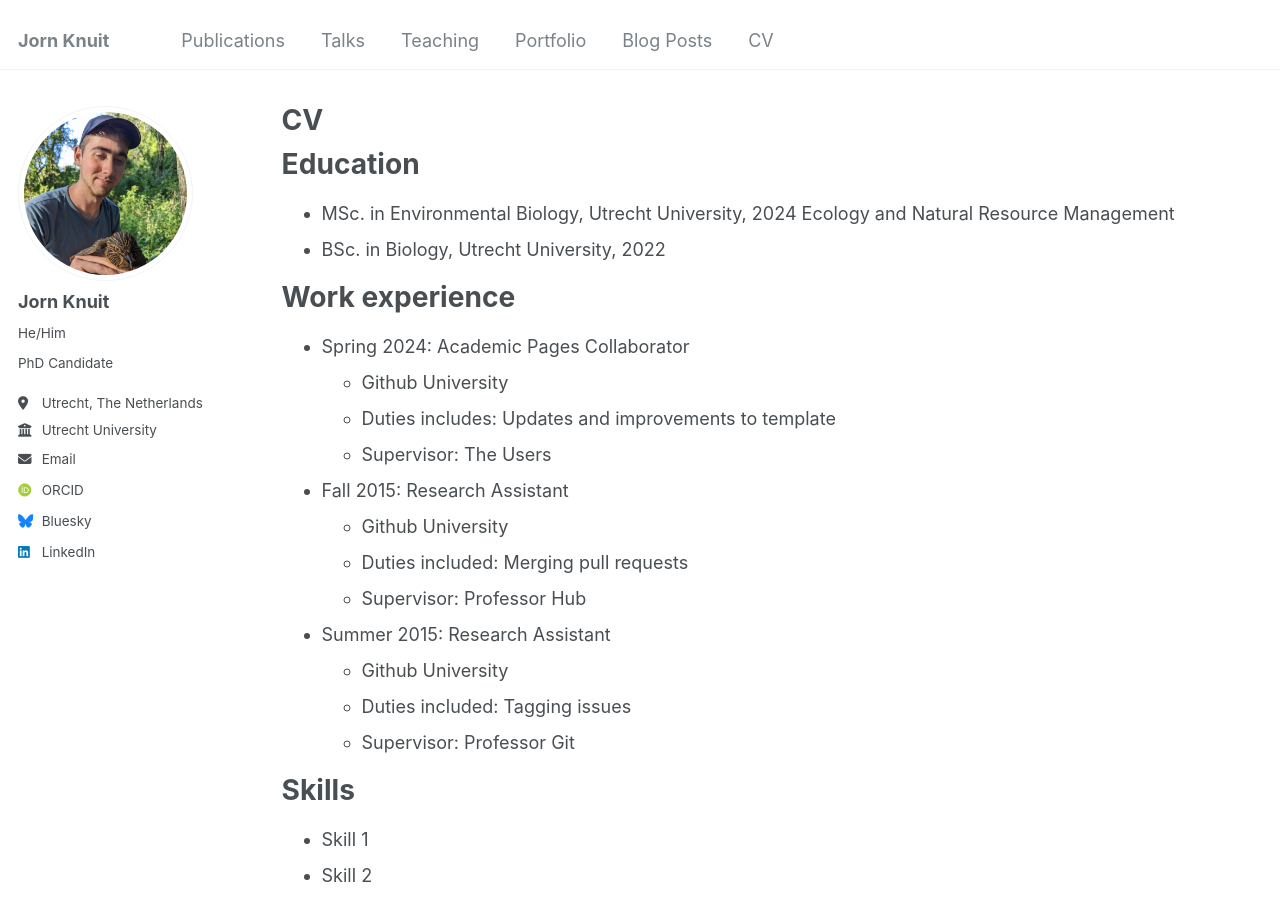
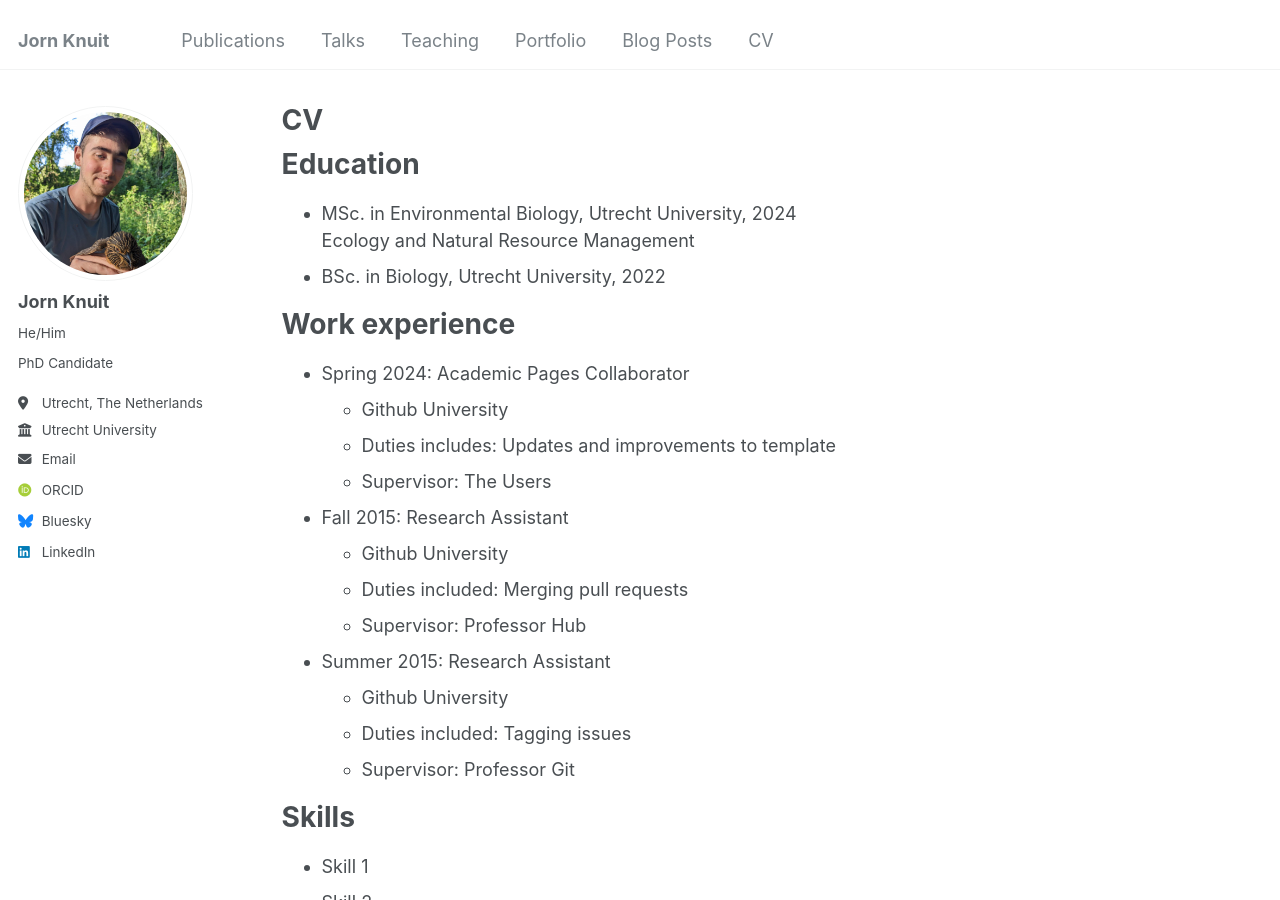
Before and after one commit to JornKnuit/JornKnuit.github.io, a Jekyll site: the page built from _pages/cv.md, in a window 1280 px wide and 900 px high. Built offline with Jekyll 4.4.1, drawn with Linux system fonts in a browser that asks for light colours; some web fonts are replaced.

Commit message:
Update cv.md

```diff
--- a/_pages/cv.md
+++ b/_pages/cv.md
@@ -11,8 +11,8 @@ redirect_from:
 
 Education
 ======
-* MSc. in Environmental Biology, Utrecht University, 2024
-  Ecology and Natural Resource Management
+* MSc. in Environmental Biology, Utrecht University, 2024 <br>
+Ecology and Natural Resource Management
 * BSc. in Biology, Utrecht University, 2022
 
 Work experience
```
